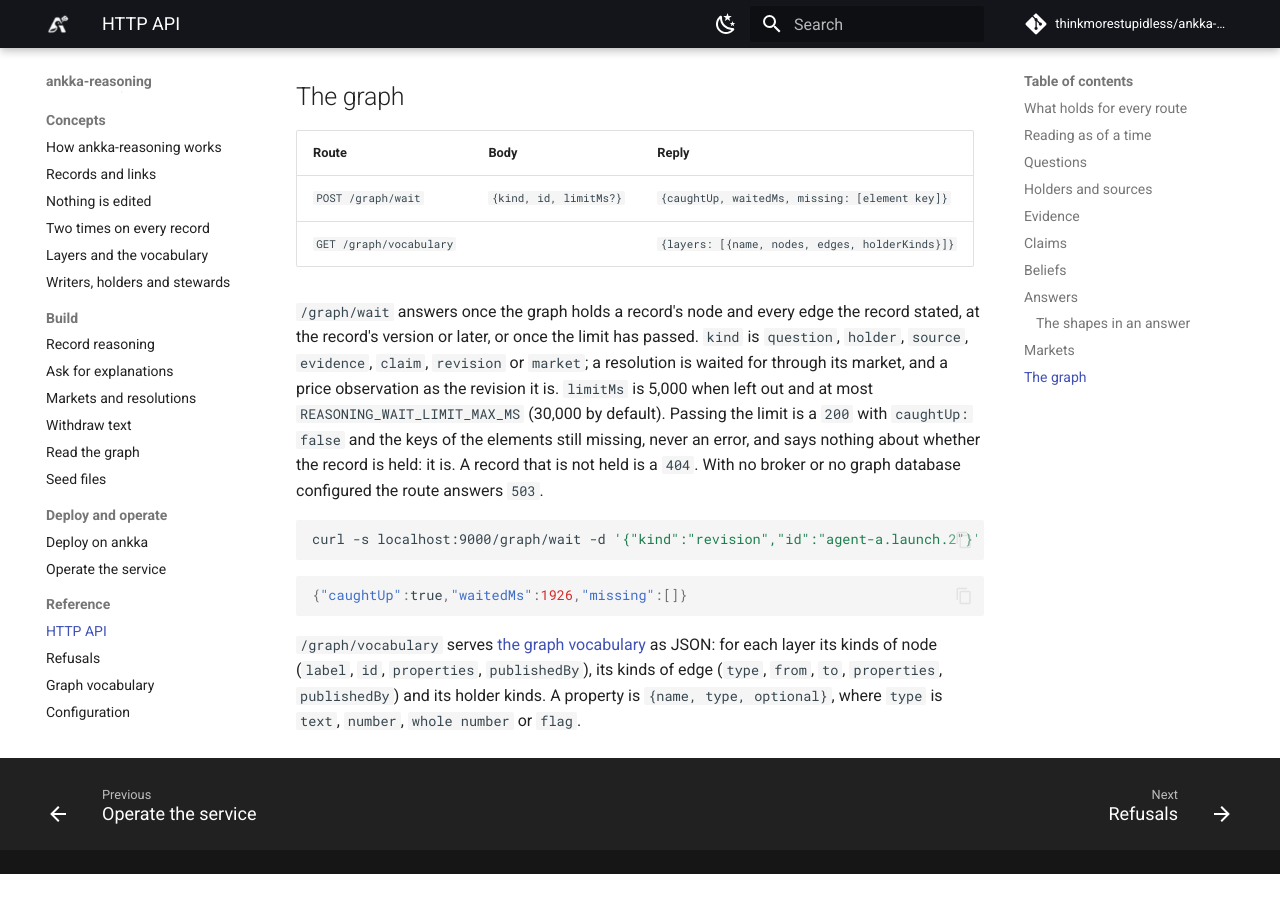
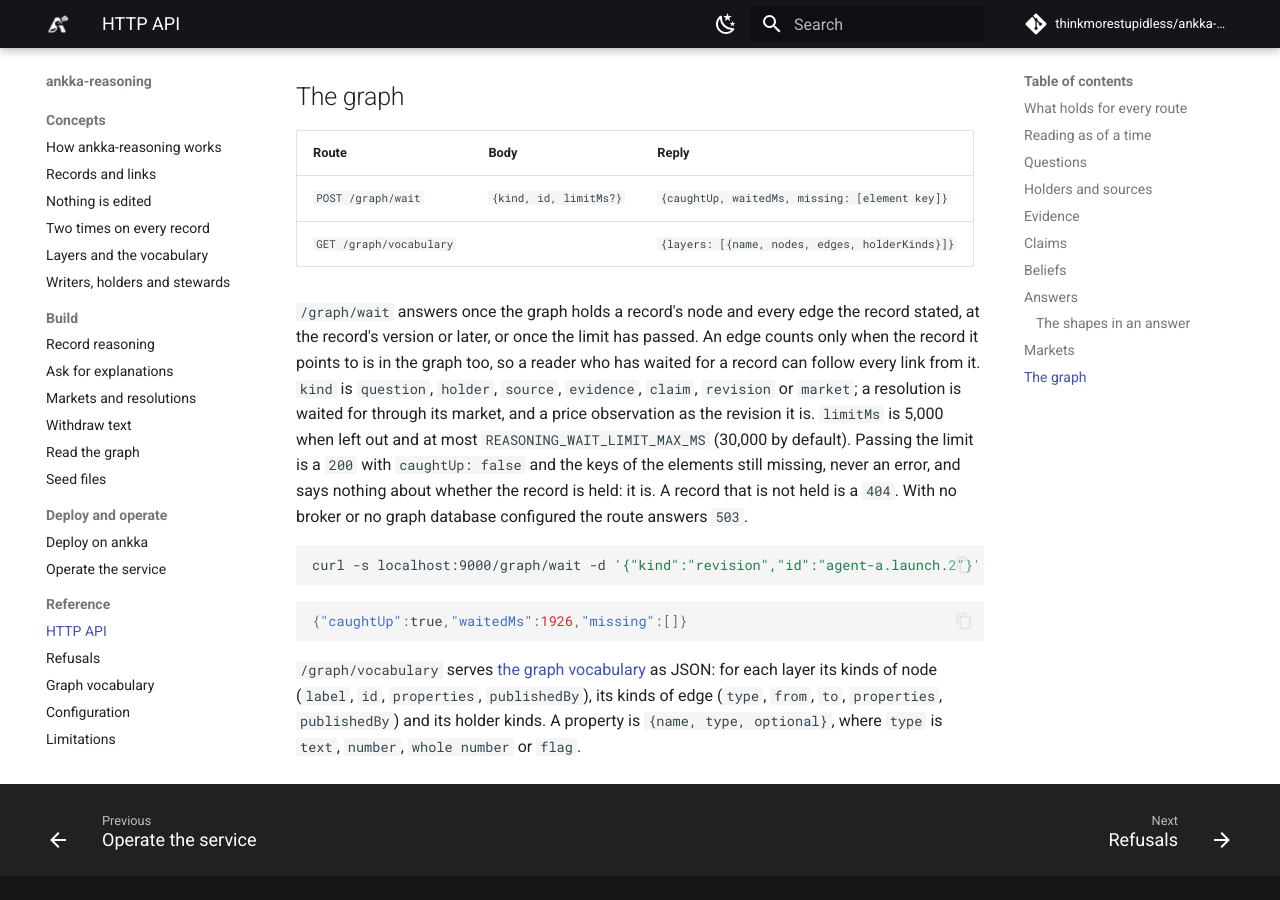
Before and after one commit to thinkmorestupidless/ankka-reasoning, an MkDocs documentation site: the page built from docs/reference/http-api.md, in a window 1280 px wide and 900 px high, scrolled down 8981 px. Built offline with MkDocs 1.6.1 and Material for MkDocs 9.7.7, drawn with Linux system fonts in a browser that asks for light colours; comment, search, counter and statistics services are not loaded; before the commit the page ends 9855 px from its top, so only the background shows below that.

Commit message:
A wait holds until what a record links to is in the graph
The sink applies an edge before the node it points to when their deltas
arrive in that order, and puts a placeholder where the node will be.
/graph/wait counted such an edge as held, so a writer that recorded a source
and then evidence could wait for the evidence and find it linked to a source
with no name yet. An edge now counts only when the node it points to is held
and is not a placeholder. The first run in CI found it.

Co-Authored-By: Claude Fable 5.1 <noreply@anthropic.com>

```diff
--- a/docs/reference/http-api.md
+++ b/docs/reference/http-api.md
@@ -328,7 +328,8 @@ curl -s localhost:9000/markets/launch-market/beliefs-at-resolution
 | `GET /graph/vocabulary` | | `{layers: [{name, nodes, edges, holderKinds}]}` |
 
 `/graph/wait` answers once the graph holds a record's node and every edge the record stated, at the
-record's version or later, or once the limit has passed. `kind` is `question`, `holder`, `source`,
+record's version or later, or once the limit has passed. An edge counts only when the record it
+points to is in the graph too, so a reader who has waited for a record can follow every link from it. `kind` is `question`, `holder`, `source`,
 `evidence`, `claim`, `revision` or `market`; a resolution is waited for through its market, and a
 price observation as the revision it is. `limitMs` is 5,000 when left out and at most
 `REASONING_WAIT_LIMIT_MAX_MS` (30,000 by default). Passing the limit is a `200` with
```
Also changed, not shown: marketplace/plugins/ankka-reasoning/skills/ankka-reasoning/references/reference/http-api.md (+2 -1 lines), specs/001-belief-layer/contracts/http-api.md (+1 -1 lines), specs/001-belief-layer/research.md (+2 -0 lines), 5 other files.
